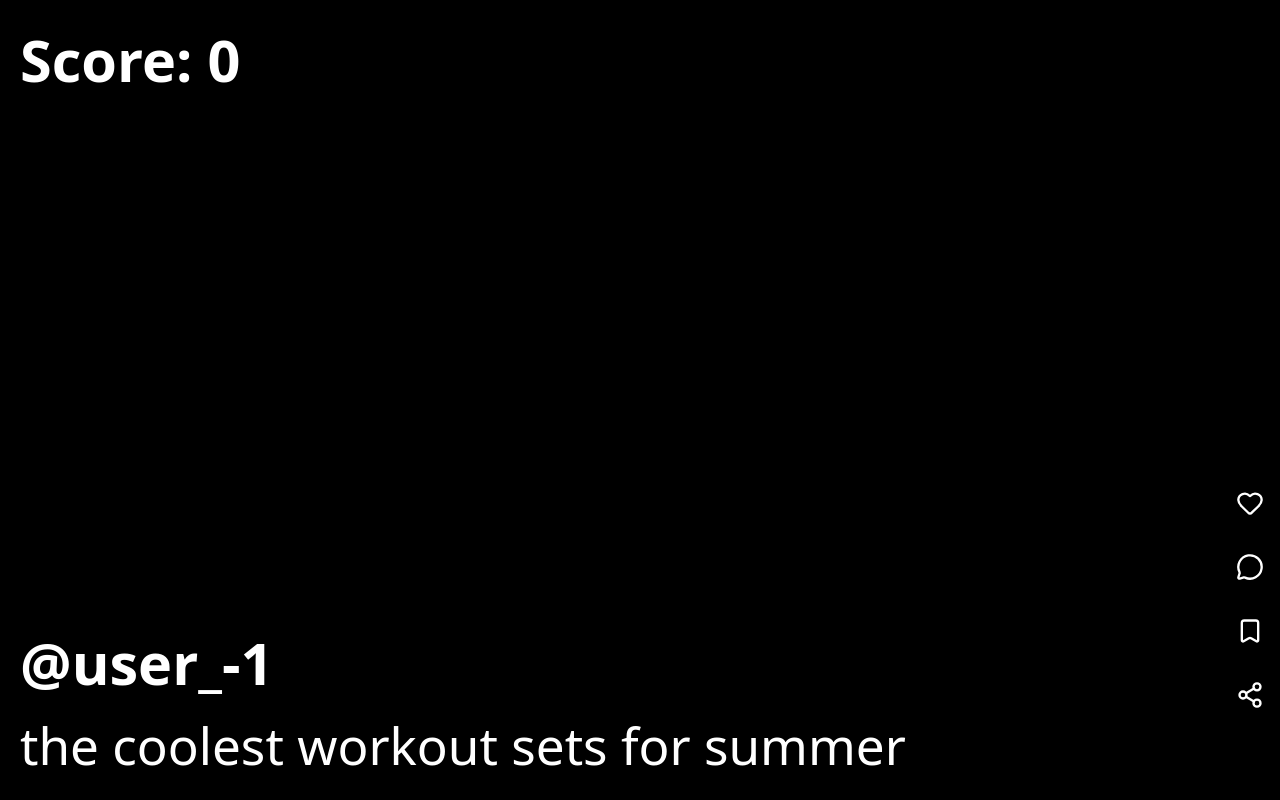
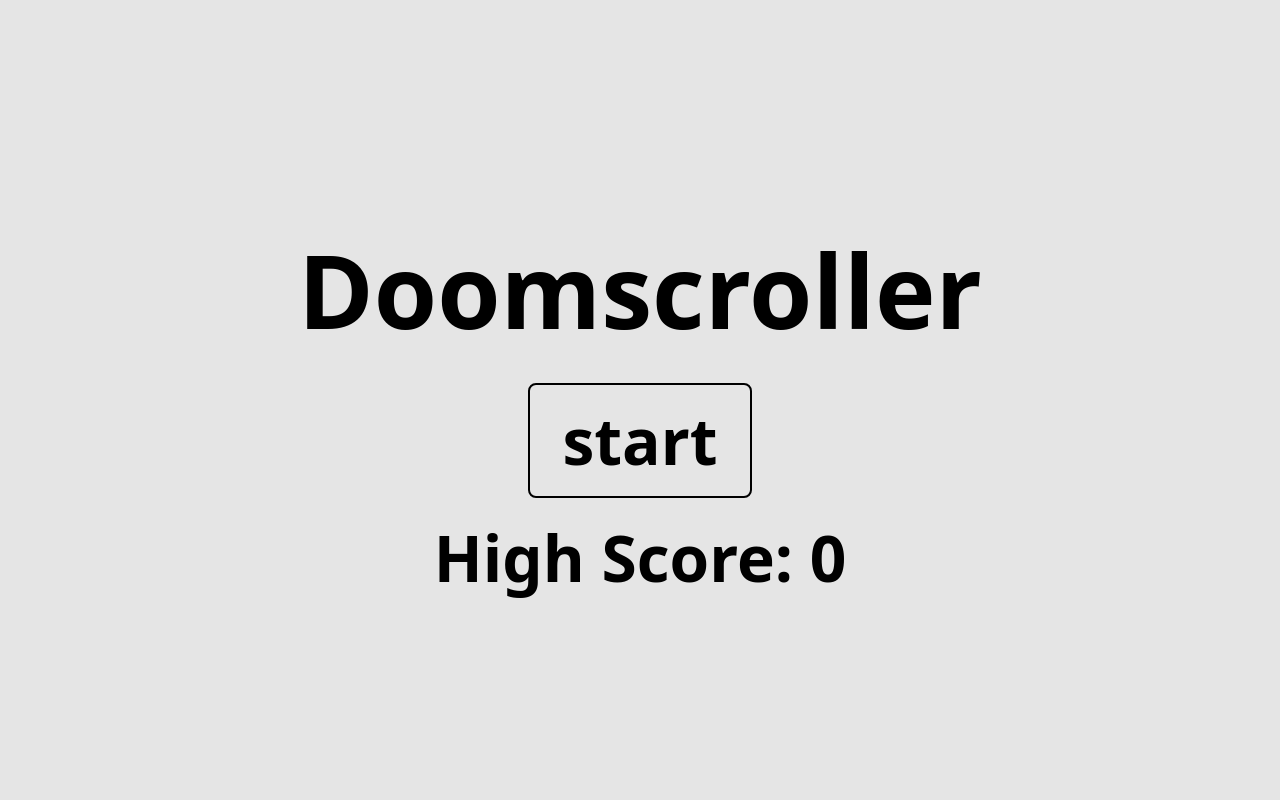
Before and after one commit to isabelringing1/doomscroller, a React (Vite) app: page / in a window 1280 px wide. Built offline with nearby package versions, Linux system fonts and the light colour scheme.

Commit message:
adding title page, high score, more tweaks

```diff
--- a/src/App.jsx
+++ b/src/App.jsx
@@ -3,7 +3,9 @@ import { useDispatch, useSelector } from 'react-redux'
 import Page from './Page.jsx'
 import Score from './Score.jsx'
 import GameOver from './GameOver.jsx'
-import { setIndex, setScrollingDown, playerAction, store } from './store.js'
+import TitlePage from './TitlePage.jsx'
+import { dismissTitle, setIndex, setScrollDirection, playerAction, store } from './store.js'
+import { MIN_PAGE_INDEX } from './pageMeta.js'
 
 const PAGES_BEFORE = 1
 const PAGES_AFTER = 2
@@ -11,31 +13,82 @@ const WINDOW = PAGES_BEFORE + 1 + PAGES_AFTER
 
 export default function App() {
   const currentIndex = useSelector((s) => s.feed.currentIndex)
+  const feedGeneration = useSelector((s) => s.feed.feedGeneration)
+  const gameStarted = useSelector((s) => s.game.gameStarted)
+  const titleDismissed = useSelector((s) => s.feed.titleDismissed)
   const health = useSelector((s) => s.game.health)
   const dispatch = useDispatch()
   const containerRef = useRef(null)
   const ignoreScrollRef = useRef(false)
   const lastScrollTopRef = useRef(null)
 
+  useEffect(() => {
+    if (!gameStarted || titleDismissed) return
+
+    const el = containerRef.current
+    if (!el) return
+
+    ignoreScrollRef.current = true
+    el.scrollTo({ top: el.clientHeight, behavior: 'smooth' })
+
+    let done = false
+    const finish = () => {
+      if (done) return
+      done = true
+      dispatch(dismissTitle())
+      ignoreScrollRef.current = false
+    }
+
+    const interval = setInterval(() => {
+      if (Math.abs(el.scrollTop - el.clientHeight) < 2) finish()
+    }, 50)
+    const timeout = setTimeout(finish, 800)
+
+    return () => {
+      clearInterval(interval)
+      clearTimeout(timeout)
+    }
+  }, [gameStarted, titleDismissed, dispatch])
+
   useLayoutEffect(() => {
     const el = containerRef.current
     if (!el) return
+
     ignoreScrollRef.current = true
-    el.scrollTop = PAGES_BEFORE * el.clientHeight
-    lastScrollTopRef.current = el.scrollTop
-    dispatch(setScrollingDown(false))
+
+    if (titleDismissed) {
+      el.scrollTop = PAGES_BEFORE * el.clientHeight
+      lastScrollTopRef.current = el.scrollTop
+    } else {
+      el.scrollTop = 0
+      lastScrollTopRef.current = 0
+    }
+
+    dispatch(setScrollDirection(null))
     requestAnimationFrame(() => { ignoreScrollRef.current = false })
-  }, [currentIndex, dispatch])
+  }, [currentIndex, titleDismissed, dispatch])
 
   useEffect(() => {
     const el = containerRef.current
     if (!el) return
     let t
+
     const sync = () => {
-      if (ignoreScrollRef.current) return
+      if (ignoreScrollRef.current || !titleDismissed) return
       const h = el.clientHeight
       const slot = Math.round(el.scrollTop / h)
-      const newIndex = currentIndex + (slot - PAGES_BEFORE)
+      const rawIndex = currentIndex + (slot - PAGES_BEFORE)
+      const newIndex = Math.max(MIN_PAGE_INDEX, rawIndex)
+
+      if (rawIndex < currentIndex && newIndex === currentIndex) {
+        ignoreScrollRef.current = true
+        el.scrollTop = PAGES_BEFORE * h
+        lastScrollTopRef.current = el.scrollTop
+        dispatch(playerAction({ type: 'scroll', direction: 'up' }))
+        requestAnimationFrame(() => { ignoreScrollRef.current = false })
+        return
+      }
+
       if (newIndex !== currentIndex) {
         dispatch(playerAction({
           type: 'scroll',
@@ -47,36 +100,58 @@ export default function App() {
         }
       }
     }
+
     const onScroll = () => {
       if (ignoreScrollRef.current) return
 
+      if (!gameStarted) {
+        if (el.scrollTop !== 0) el.scrollTop = 0
+        return
+      }
+
+      if (!titleDismissed) return
+
+      const h = el.clientHeight
+      const minScrollTop = PAGES_BEFORE * h
+      if (currentIndex <= MIN_PAGE_INDEX && el.scrollTop < minScrollTop) {
+        el.scrollTop = minScrollTop
+        lastScrollTopRef.current = minScrollTop
+        return
+      }
+
       const scrollTop = el.scrollTop
       if (lastScrollTopRef.current !== null && scrollTop !== lastScrollTopRef.current) {
-        dispatch(setScrollingDown(scrollTop > lastScrollTopRef.current))
+        dispatch(setScrollDirection(scrollTop > lastScrollTopRef.current ? 'down' : 'up'))
       }
       lastScrollTopRef.current = scrollTop
 
       clearTimeout(t)
       t = setTimeout(() => {
-        dispatch(setScrollingDown(false))
+        dispatch(setScrollDirection(null))
         sync()
       }, 80)
     }
+
     el.addEventListener('scroll', onScroll, { passive: true })
     return () => {
       el.removeEventListener('scroll', onScroll)
       clearTimeout(t)
     }
-  }, [dispatch, currentIndex])
+  }, [dispatch, currentIndex, gameStarted, titleDismissed])
 
   return (
     <>
-      <Score />
-      {health <= 0 && <GameOver />}
-      <div ref={containerRef} className="feed">
-        {Array.from({ length: WINDOW }, (_, slot) => (
+      {titleDismissed && <Score />}
+      {titleDismissed && health <= 0 && <GameOver />}
+      <div
+        ref={containerRef}
+        className={`feed${!gameStarted ? ' feed--title' : ''}`}
+      >
+        {!titleDismissed && <TitlePage />}
+        {gameStarted && !titleDismissed && <div className="page page--placeholder" aria-hidden="true" />}
+        {gameStarted && titleDismissed && Array.from({ length: WINDOW }, (_, slot) => (
           <Page
-            key={currentIndex - PAGES_BEFORE + slot}
+            key={`${feedGeneration}-${currentIndex - PAGES_BEFORE + slot}`}
             index={currentIndex - PAGES_BEFORE + slot}
             active={slot === PAGES_BEFORE}
           />
--- a/src/GameOver.jsx
+++ b/src/GameOver.jsx
@@ -1,13 +1,29 @@
-import { useSelector } from 'react-redux'
+import { useEffect } from 'react'
+import { useDispatch, useSelector } from 'react-redux'
+import { resetFeed, startOver } from './store.js'
+import { updateHighScore } from './highScore.js'
 
 export default function GameOver() {
+  const dispatch = useDispatch()
   const score = useSelector((s) => s.game.score)
+
+  useEffect(() => {
+    updateHighScore(score)
+  }, [score])
+
+  const onStartOver = () => {
+    dispatch(startOver())
+    dispatch(resetFeed())
+  }
 
   return (
     <div className="game-over-overlay">
       <div className="game-over-popup">
         <h1 className="game-over-title">You Lost</h1>
         <p className="game-over-score">Score: {score}</p>
+        <button type="button" className="game-over-start-over" onClick={onStartOver}>
+          Start Over
+        </button>
       </div>
     </div>
   )
--- a/src/Instruction.jsx
+++ b/src/Instruction.jsx
@@ -5,16 +5,20 @@ import { instructionVisible } from './store.js'
 export default function Instruction({ type, timePercent, duration, active, pageIndex }) {
   const dispatch = useDispatch()
   const session = useSelector((s) => s.game.instructionSession)
-  const isScrollingDown = useSelector((s) => s.feed.isScrollingDown)
+  const scrollDirection = useSelector((s) => s.feed.scrollDirection)
   const feedback = session?.pageIndex === pageIndex ? session.feedback : null
   const [visible, setVisible] = useState(false)
   const [runId, setRunId] = useState(0)
 
-  const isScrollDownInstruction =
-    type.id === 'scroll_down'
+  const isActiveScrollInstruction =
+    (type.id === 'scroll_down' || type.id === 'scroll_up')
     && session?.pageIndex === pageIndex
     && session?.visible
     && session?.status === 'pending'
+
+  const scrollDirectionMatches =
+    (type.id === 'scroll_down' && scrollDirection === 'down')
+    || (type.id === 'scroll_up' && scrollDirection === 'up')
 
   useEffect(() => {
     if (!active) {
@@ -45,7 +49,7 @@ export default function Instruction({ type, timePercent, duration, active, pageI
 
   if (!active) return null
 
-  const feedbackClass = isScrollingDown && isScrollDownInstruction && visible
+  const feedbackClass = scrollDirectionMatches && isActiveScrollInstruction && visible
     ? ' instruction-text--success'
     : feedback === 'success'
       ? ' instruction-text--success'
--- a/src/Page.jsx
+++ b/src/Page.jsx
@@ -9,9 +9,16 @@ import { instructionPageActive } from './store.js'
 
 export default function Page({ index, active }) {
   const dispatch = useDispatch()
+  const feedGeneration = useSelector((s) => s.feed.feedGeneration)
   const failureOverlay = useSelector((s) => s.game.instructionFailureOverlay)
-  const instructions = useMemo(() => generateInstructions(index), [index])
-  const duration = useMemo(() => durationForIndex(index), [index])
+  const instructions = useMemo(
+    () => generateInstructions(index, feedGeneration),
+    [index, feedGeneration],
+  )
+  const duration = useMemo(
+    () => durationForIndex(index, feedGeneration),
+    [index, feedGeneration],
+  )
   const showFailureOverlay = failureOverlay?.pageIndex === index
 
   useEffect(() => {
@@ -33,7 +40,7 @@ export default function Page({ index, active }) {
           <span className="instruction-text instruction-text--failure">{failureOverlay.displayText}</span>
         </div>
       )}
-      <PageDuration index={index} active={active} />
+      <PageDuration index={index} active={active} duration={duration} />
     </div>
   )
 }
--- a/src/PageDuration.jsx
+++ b/src/PageDuration.jsx
@@ -1,14 +1,12 @@
-import { useEffect, useMemo, useState } from 'react'
-import { durationForIndex } from './pageMeta.js'
+import { useEffect, useState } from 'react'
 
-export default function PageDuration({ index, active }) {
-  const duration = useMemo(() => durationForIndex(index), [index])
+export default function PageDuration({ active, duration }) {
   const [runId, setRunId] = useState(0)
 
   useEffect(() => {
     if (!active) return
     setRunId((id) => id + 1)
-  }, [active])
+  }, [active, duration])
 
   return (
     <div className="page-duration">
--- a/src/PageMenu.jsx
+++ b/src/PageMenu.jsx
@@ -9,8 +9,9 @@ export default function PageMenu({ index, active }) {
   const { liked, saved } = useSelector(
     (s) => s.game.pageEngagement[index] ?? { liked: false, saved: false },
   )
+  const feedGeneration = useSelector((s) => s.feed.feedGeneration)
   const name = `@user_${index}`
-  const caption = useMemo(() => generateCaption(), [index])
+  const caption = useMemo(() => generateCaption(), [index, feedGeneration])
 
   const onButton = (name) => {
     if (!active) return
--- /dev/null
+++ b/src/TitlePage.jsx
@@ -0,0 +1,20 @@
+import { useDispatch } from 'react-redux'
+import { startGame } from './store.js'
+import { getHighScore } from './highScore.js'
+
+export default function TitlePage() {
+  const dispatch = useDispatch()
+  const highScore = getHighScore()
+
+  return (
+    <div className="title-page">
+      <h1 className="title-page-heading">Doomscroller</h1>
+
+      <button type="button" className="title-page-start" onClick={() => dispatch(startGame())}>
+        Start
+      </button>
+
+      <p className="title-page-high-score">High Score: {highScore}</p>
+    </div>
+  )
+}
--- a/src/Util.js
+++ b/src/Util.js
@@ -33,13 +33,13 @@ export function generateCaption() {
   return `${phrase} ${hashtags.map((tag) => `#${tag}`).join(' ')}`
 }
 
-export function generateInstructions(index) {
-  const type = instructionTypes[pickInstructionTypeIndex(index, instructionTypes.length)]
+export function generateInstructions(index, generation = 0) {
+  const type = instructionTypes[pickInstructionTypeIndex(index, instructionTypes.length, generation)]
 
   var instructions = [
     {
       type,
-      timePercent: rollInstructionTimePercent(index, type.time_bounds, type.id),
+      timePercent: rollInstructionTimePercent(index, type.time_bounds, type.id, generation),
     },
   ]
 
@@ -47,7 +47,7 @@ export function generateInstructions(index) {
     const scrollDownType = instructionTypes.find((t) => t.id === 'scroll_down')
     instructions.push({
       type: scrollDownType,
-      timePercent: rollInstructionTimePercent(index, scrollDownType.time_bounds, 'scroll_down'),
+      timePercent: rollInstructionTimePercent(index, scrollDownType.time_bounds, 'scroll_down', generation),
     })
   }
 
--- /dev/null
+++ b/src/highScore.js
@@ -0,0 +1,14 @@
+const STORAGE_KEY = 'doomscroller-high-score'
+
+export function getHighScore() {
+  const raw = localStorage.getItem(STORAGE_KEY)
+  const value = Number(raw)
+  return Number.isFinite(value) ? value : 0
+}
+
+export function updateHighScore(score) {
+  const current = getHighScore()
+  if (score <= current) return current
+  localStorage.setItem(STORAGE_KEY, String(score))
+  return score
+}
--- a/src/index.css
+++ b/src/index.css
@@ -55,6 +55,53 @@ html, body, #root {
 }
 
 .feed::-webkit-scrollbar { display: none; }
+
+.feed--title {
+  overflow: hidden;
+}
+
+.title-page {
+  height: 100dvh;
+  scroll-snap-align: start;
+  display: flex;
+  flex-direction: column;
+  align-items: center;
+  padding-top: max(2.5dvh, env(safe-area-inset-top, 0px));
+  box-sizing: border-box;
+  background: #e5e5e5;
+  color: #000;
+  justify-content: center;
+}
+
+.title-page-heading {
+  margin: 0;
+  font-size: 8vw;
+  font-weight: 700;
+}
+
+.title-page-high-score {
+  margin: 2dvh 0 0;
+  font-size: 5vw;
+  font-weight: 600;
+}
+
+.title-page-start {
+  margin-top: 3dvh;
+  padding: 12px 32px;
+  border: 2px solid #000000;
+  border-radius: 8px;
+  background: transparent;
+  color: #000000;
+  font: inherit;
+  font-size: 5vw;
+  font-weight: 600;
+  cursor: pointer;
+  text-transform: lowercase;
+}
+
+.title-page-start:active {
+  transform: scale(0.96);
+}
 
 .page {
   position: relative;
@@ -197,3 +244,19 @@ html, body, #root {
   font-size: 6vw;
   font-weight: 600;
 }
+.game-over-start-over {
+  margin-top: 2dvh;
+  padding: 12px 28px;
+  border: 2px solid #000;
+  border-radius: 8px;
+  background: transparent;
+  color: #000;
+  font: inherit;
+  font-size: 5vw;
+  font-weight: 600;
+  cursor: pointer;
+}
+
+.game-over-start-over:active {
+  transform: scale(0.96);
+}
--- a/src/pageMeta.js
+++ b/src/pageMeta.js
@@ -1,10 +1,12 @@
-export function durationForIndex(index) {
-  const t = Math.abs(Math.sin((index + 1) * 12.9898) * 43758.5453) % 1
+export const MIN_PAGE_INDEX = 0
+
+export function durationForIndex(index, generation = 0) {
+  const t = Math.abs(Math.sin((index + 1 + generation * 997) * 12.9898) * 43758.5453) % 1
   return 5 + t * 10
 }
 
-function stableUnit(index, salt) {
-  const seed = `${index}:${salt}`
+function stableUnit(index, salt, generation = 0) {
+  const seed = `${generation}:${index}:${salt}`
   let hash = 0
   for (let i = 0; i < seed.length; i++) {
     hash = (hash * 31 + seed.charCodeAt(i)) | 0
@@ -12,11 +14,11 @@ function stableUnit(index, salt) {
   return Math.abs(Math.sin(hash * 12.9898) * 43758.5453) % 1
 }
 
-export function rollInstructionTimePercent(index, timeBounds, salt) {
+export function rollInstructionTimePercent(index, timeBounds, salt, generation = 0) {
   const [min, max] = timeBounds
-  return min + stableUnit(index, salt) * (max - min)
+  return min + stableUnit(index, salt, generation) * (max - min)
 }
 
-export function pickInstructionTypeIndex(index, typeCount) {
-  return Math.floor(stableUnit(index, 'instruction-type') * typeCount)
+export function pickInstructionTypeIndex(index, typeCount, generation = 0) {
+  return Math.floor(stableUnit(index, 'instruction-type', generation) * typeCount)
 }
--- a/src/store.js
+++ b/src/store.js
@@ -1,14 +1,24 @@
 import { configureStore, createSlice } from '@reduxjs/toolkit'
 import { instructionListener, setupInstructionJudge } from './instructionJudge.js'
+import { MIN_PAGE_INDEX } from './pageMeta.js'
+
+const clampPageIndex = (index) => Math.max(MIN_PAGE_INDEX, index)
 
 const feedSlice = createSlice({
   name: 'feed',
-  initialState: { currentIndex: 0, isScrollingDown: false },
+  initialState: { currentIndex: 0, scrollDirection: null, titleDismissed: false, feedGeneration: 0 },
   reducers: {
-    next: (s) => { s.currentIndex += 1 },
-    prev: (s) => { s.currentIndex -= 1 },
-    setIndex: (s, { payload }) => { s.currentIndex = payload },
-    setScrollingDown: (s, { payload }) => { s.isScrollingDown = payload },
+    next: (s) => { s.currentIndex = clampPageIndex(s.currentIndex + 1) },
+    prev: (s) => { s.currentIndex = clampPageIndex(s.currentIndex - 1) },
+    setIndex: (s, { payload }) => { s.currentIndex = clampPageIndex(payload) },
+    setScrollDirection: (s, { payload }) => { s.scrollDirection = payload },
+    dismissTitle: (s) => { s.titleDismissed = true },
+    resetFeed: (s) => {
+      s.currentIndex = 0
+      s.scrollDirection = null
+      s.titleDismissed = false
+      s.feedGeneration += 1
+    },
   },
 })
 
@@ -17,12 +27,14 @@ const gameSlice = createSlice({
   initialState: {
     score: 0,
     health: 1,
+    gameStarted: false,
     instructionSession: null,
     pageEngagement: {},
     instructionFailureOverlay: null,
   },
   reducers: {
     playerAction: () => {},
+    startGame: (s) => { s.gameStarted = true },
     togglePageEngagement: (s, { payload: { pageIndex, name } }) => {
       if (name !== 'like' && name !== 'save') return
       const field = name === 'like' ? 'liked' : 'saved'
@@ -86,12 +98,22 @@ const gameSlice = createSlice({
       s.instructionSession.status = 'completed'
       s.instructionSession.visible = false
     },
+    startOver: (s) => {
+      s.score = 0
+      s.health = 1
+      s.gameStarted = false
+      s.instructionSession = null
+      s.pageEngagement = {}
+      s.instructionFailureOverlay = null
+    },
   },
 })
 
-export const { next, prev, setIndex, setScrollingDown } = feedSlice.actions
+export const { next, prev, setIndex, setScrollDirection, dismissTitle, resetFeed } = feedSlice.actions
 export const {
   playerAction,
+  startGame,
+  startOver,
   damageHealth,
   togglePageEngagement,
   instructionPageActive,
```
